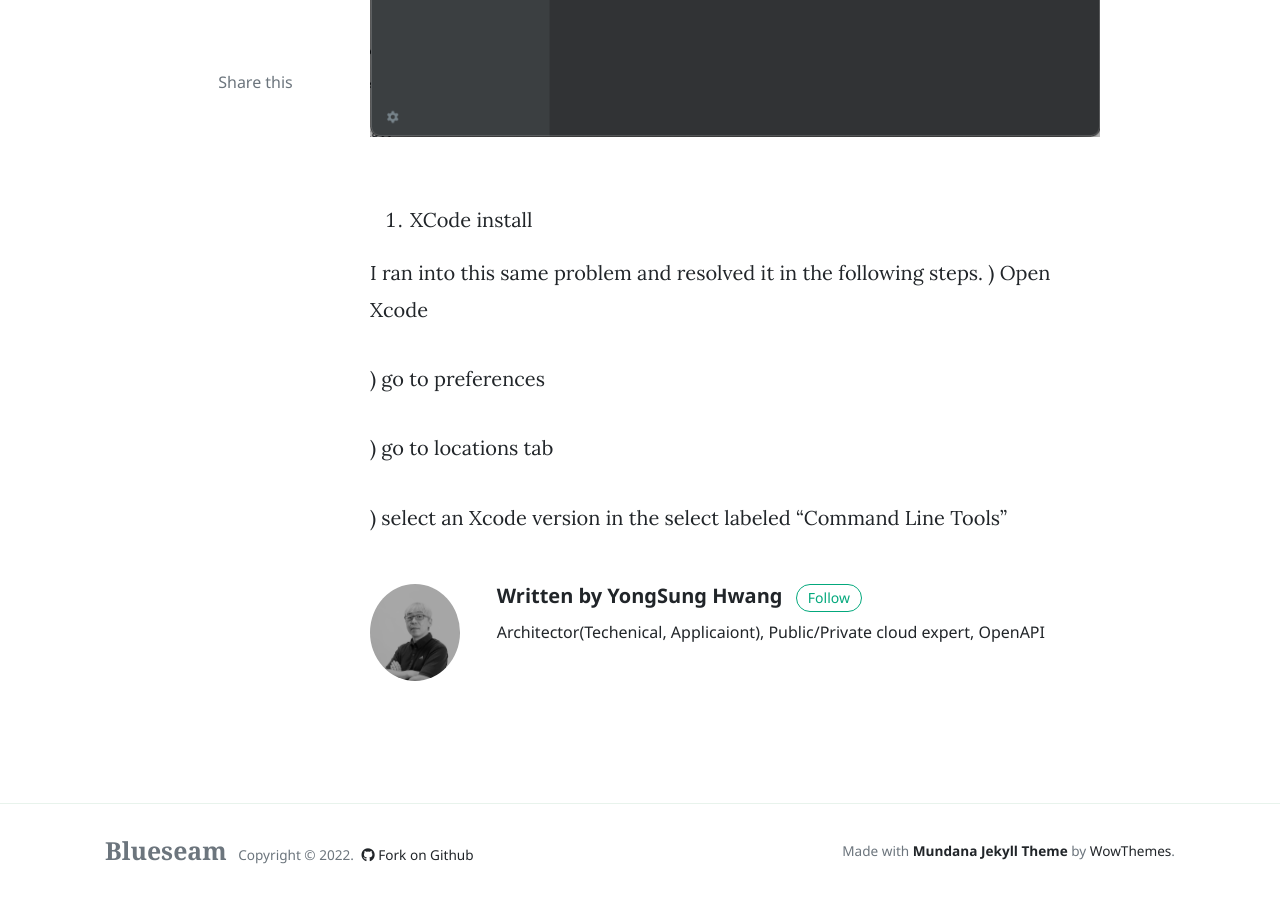
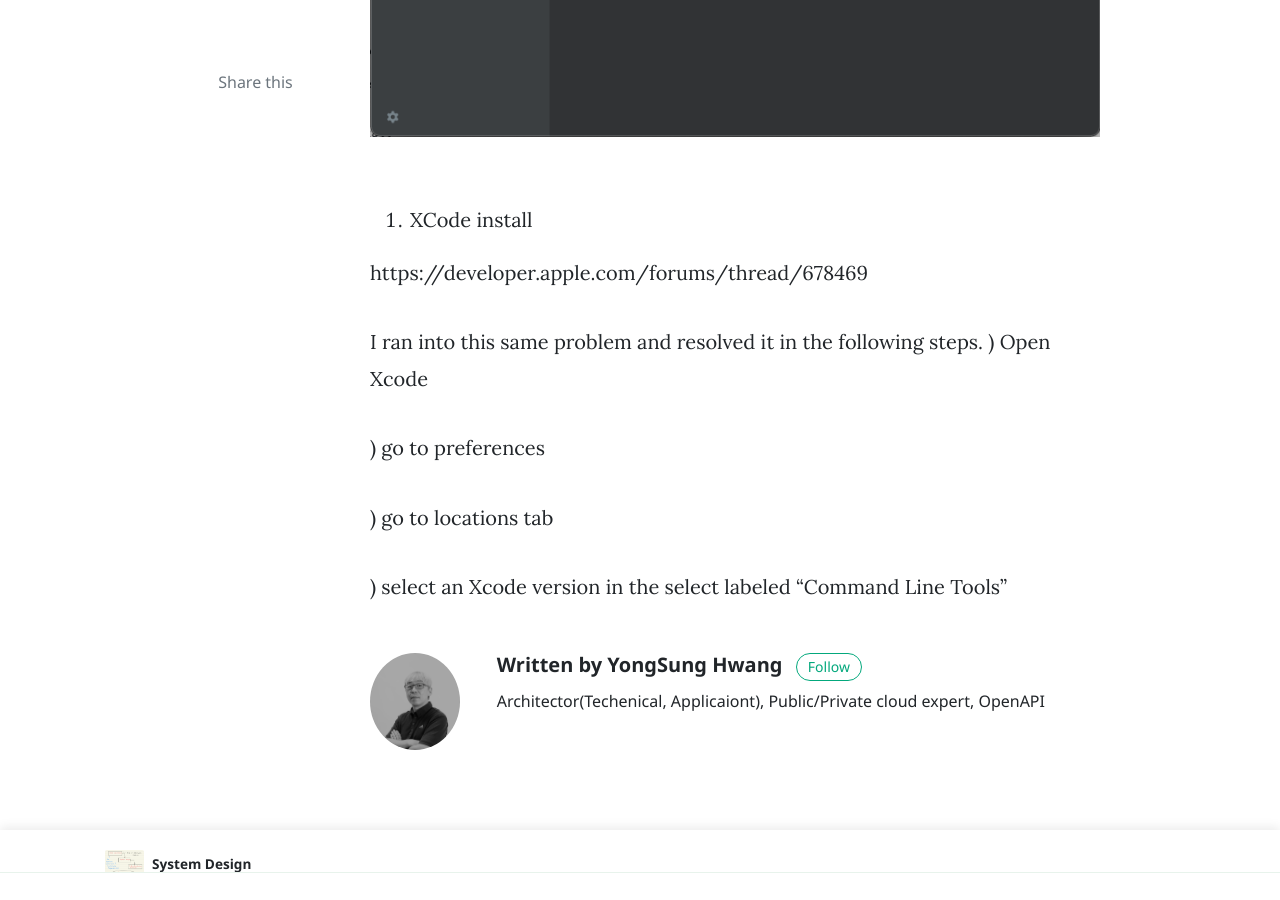
Before and after one commit to blueseam/blueseam.github.io, a Jekyll site: the page built from _posts/2022-01-07-React-Native.md, in a window 1280 px wide and 900 px high, scrolled down 2624 px. Built offline with Jekyll 4.4.1, drawn with Linux system fonts in a browser that asks for light colours; nearby versions of some CDN libraries; comment, search, counter and statistics services are not loaded; some of the changed lines change nothing that is shown.

Commit message:
Update 2022-01-07-React-Native.md

```diff
--- a/_posts/2022-01-07-React-Native.md
+++ b/_posts/2022-01-07-React-Native.md
@@ -76,6 +76,8 @@
 
 4. XCode install
 
+https://developer.apple.com/forums/thread/678469
+
 I ran into this same problem and resolved it in the following steps.
 ) Open Xcode
 
```
